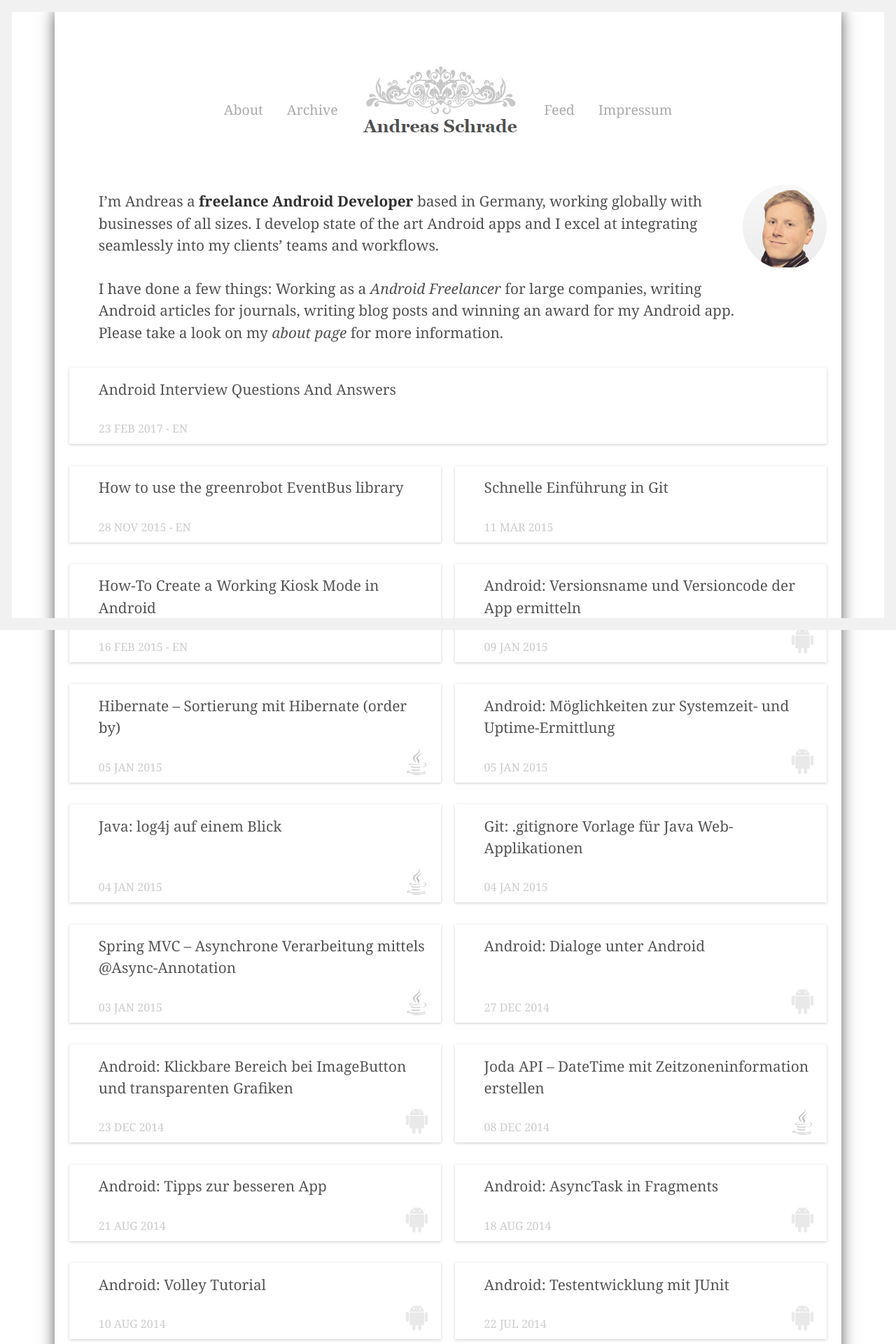
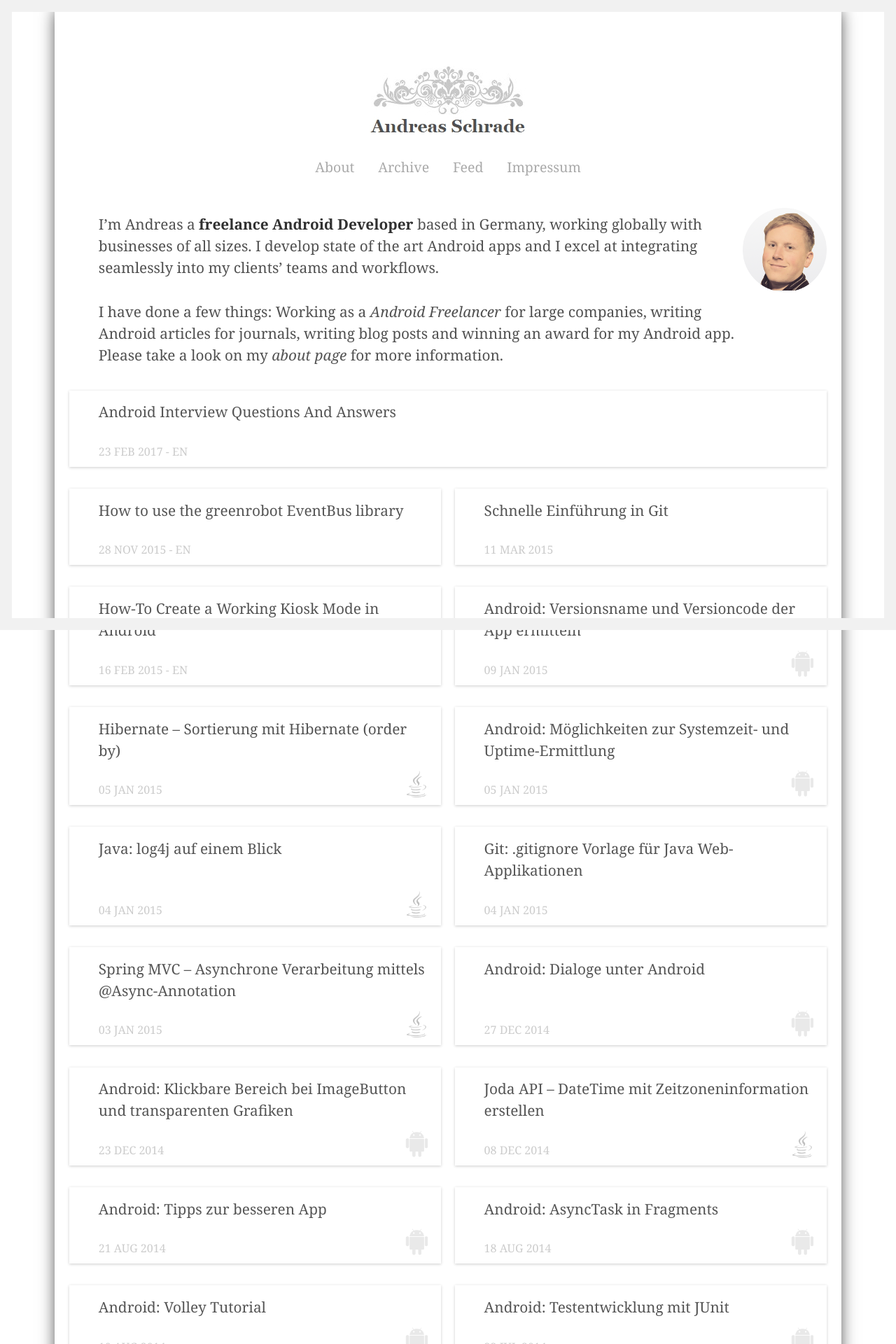
Before and after one commit to andreasschrade/andreasschrade.github.com, a Jekyll site: the page built from index.html, in a window 1280 px wide. Shown: the top 1920 px of the page at 70% size. Built offline with Jekyll 4.4.1, drawn with Linux system fonts in a browser that asks for light colours; Markdown is read by kramdown in place of the engine named in the settings; the list of posts is cut into pages by our own code.

Commit message:
updated header

```diff
--- a/_layouts/default.html
+++ b/_layouts/default.html
@@ -15,13 +15,14 @@
 
     <div class="container content">
       <div class="masthead">
+       <div class="masthead-title">
+             <a href="/" title="Home"><img style="display:inline; vertical-align:middle" alt="swirl logo" src="http://andreasschrade.github.io/assets/swirl-top.jpg"></a>
+        </div>
         <h3 class="masthead-title">
           <small><a href="/about">About</a></small>
 
             &nbsp;&nbsp;&nbsp;
             <small><a href="/archive">Archive</a></small>
-             &nbsp;&nbsp;&nbsp;
-             <a href="/" title="Home"><img style="display:inline; vertical-align:middle" alt="swirl logo" src="http://andreasschrade.github.io/assets/swirl-top.jpg"></a>
 
             &nbsp;&nbsp;&nbsp;
             <small><a href="/atom.xml">Feed</a></small>
```
Also changed, not shown: assets/top_signature.jpg (added).
